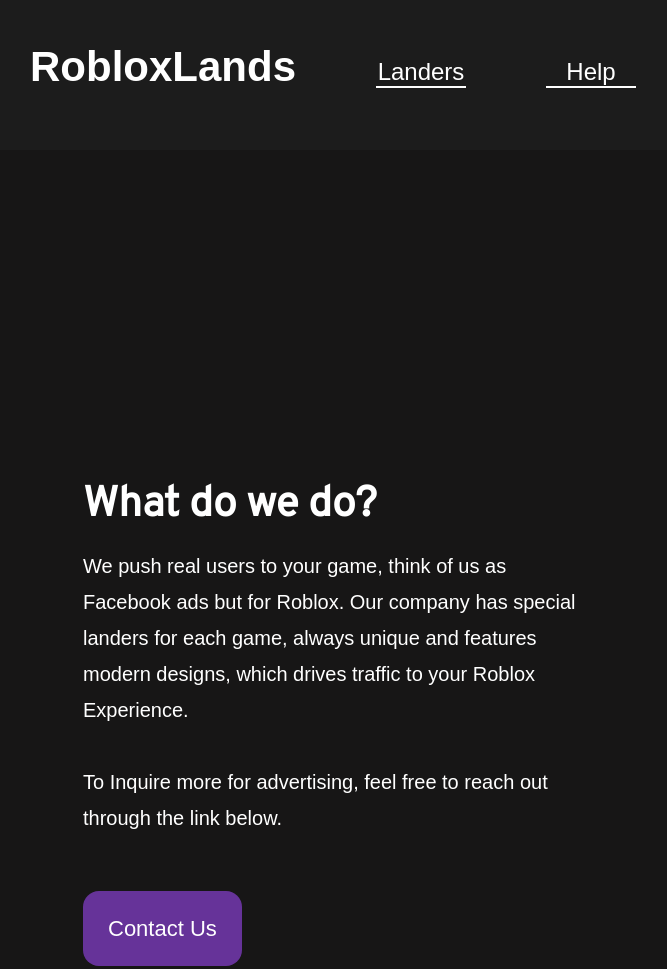
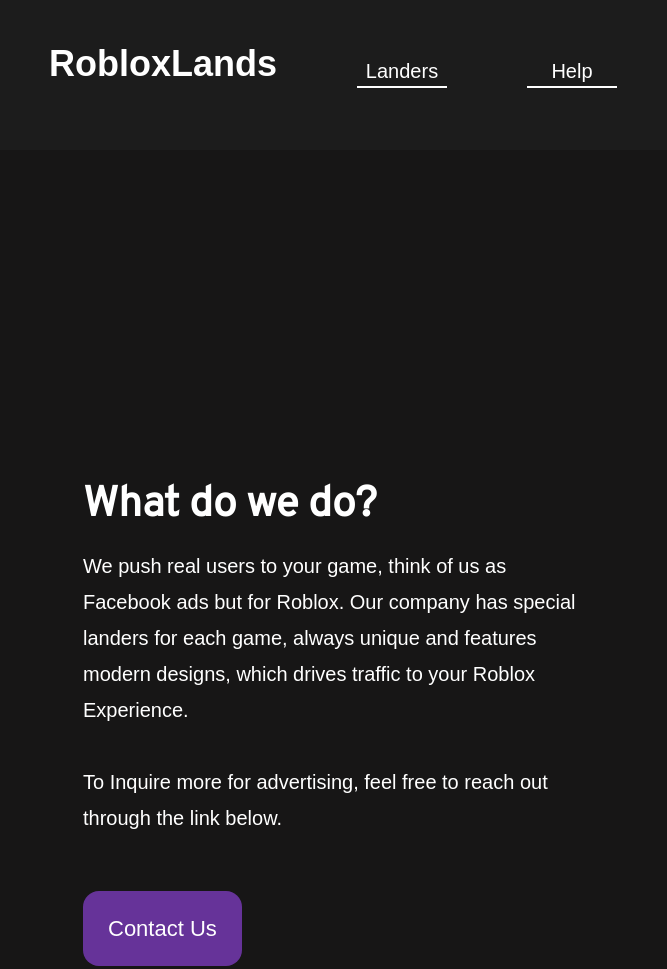
Before and after one commit to PrintHam/RobloxLands-Beta, a plain HTML site: page index.html in a window 1280 px wide. Shown: the top 969 px of the page, without its empty margins (307-974 px from the left). Drawn offline with Linux system fonts and the light colour scheme; a web font is replaced by a local one.

Commit message:
Changed Font Sizes for Nav

```diff
--- a/static/css/nav.css
+++ b/static/css/nav.css
@@ -9,7 +9,7 @@
     justify-content: space-around;
 }
 .nav--title{
-    font-size: 42px;
+    font-size: 36px;
     font-family: var(--bai);
     color: white;
 
@@ -25,7 +25,7 @@
     margin-bottom: 20px;
     margin-top: 15px;
     font-family: var(--bai);
-    font-size: 24px;
+    font-size: 20px;
 
     color: white;
     background-color: transparent;
```
Also changed, not shown: static/images/roblox_game_4.png (added).
